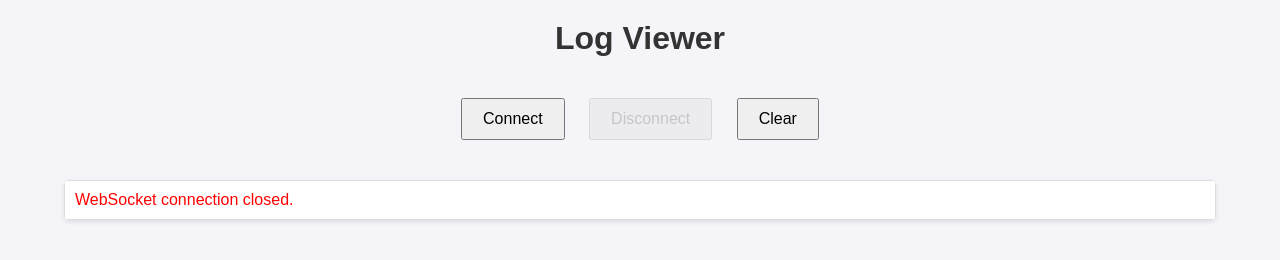
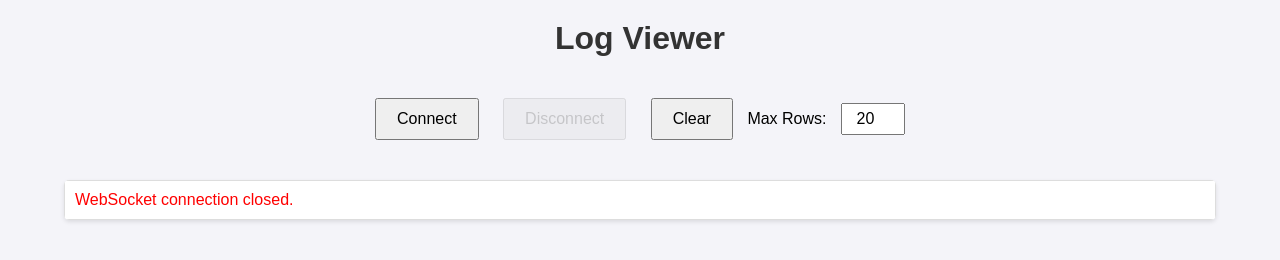
Before and after one commit to rjboezeman/knockips, a plain HTML site: page src/static/index.html in a window 1280 px wide. Drawn offline with Linux system fonts and the light colour scheme.

Commit message:
Added Dockerfile

```diff
--- a/src/static/index.html
+++ b/src/static/index.html
@@ -16,6 +16,14 @@
         h1 {
             color: #333;
             margin-top: 20px;
+        }
+
+        #max-rows {
+            width: 50px;
+            padding: 5px;
+            font-size: 16px;
+            margin-left: 10px;
+            text-align: center;
         }
 
         #logs-container {
@@ -53,11 +61,10 @@
             margin: 20px;
         }
 
-        .buttons button {
+        .buttons button, .buttons input {
             padding: 10px 20px;
             margin: 0 10px;
             font-size: 16px;
-            cursor: pointer;
         }
 
         .buttons button:disabled {
@@ -72,6 +79,8 @@
         <button id="connect" onclick="connect()">Connect</button>
         <button id="disconnect" onclick="disconnect()" disabled>Disconnect</button>
         <button id="clear" onclick="clearLogs()">Clear</button>
+        <label for="max-rows">Max Rows:</label>
+        <input type="number" id="max-rows" min="1" value="20">
     </div>
     <div id="logs-container">
         <table id="logs">
@@ -120,8 +129,9 @@
 
                 logsBody.appendChild(logEntry);
 
-                // Ensure the table length never exceeds the inner window height
-                while (logsBody.scrollHeight > window.innerHeight) {
+                // Check if the number of rows exceeds the max rows
+                const maxRows = parseInt(document.getElementById("max-rows").value);
+                while (logsBody.rows.length > maxRows) {
                     logsBody.removeChild(logsBody.firstChild);
                 }
             };
```
Also changed, not shown: 1 other file.
